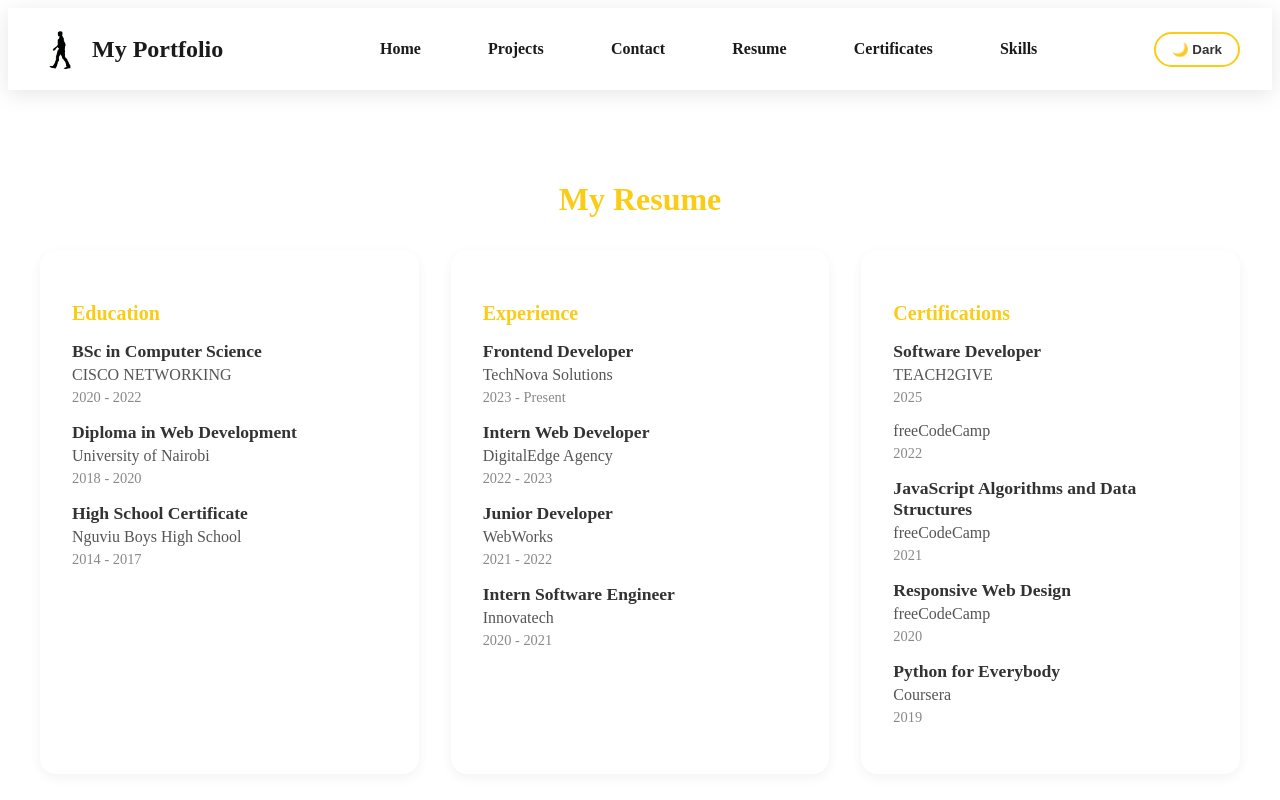
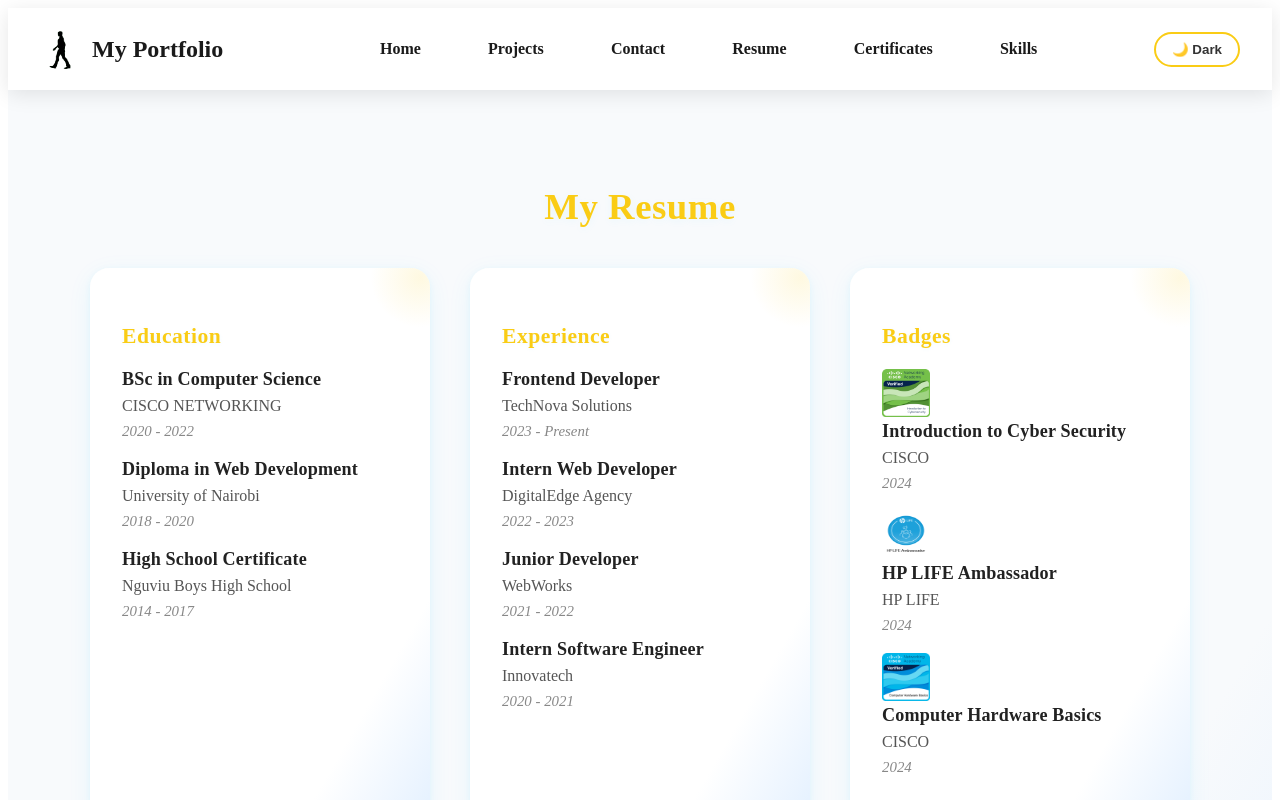
Before and after one commit to rewellnamu/portfolio, an Angular app: page /resume in a window 1280 px wide. Shown: the top 800 px of the page. Built offline with nearby package versions, Linux system fonts and the light colour scheme.

Commit message:
enhance responsiveness and styling of certificates and resume sections; update skills with AWS

```diff
--- a/src/app/components/certificates/certificates.component.scss
+++ b/src/app/components/certificates/certificates.component.scss
@@ -66,3 +66,47 @@
     color: var(--nav-accent);
   }
 }
+
+@media (max-width: 900px) {
+  .certificates-section {
+    padding: 2.5rem 1rem;
+
+    .certificates-grid {
+      gap: 1.2rem;
+      grid-template-columns: 1fr;
+    }
+    .certificate-card {
+      padding: 1rem;
+    }
+  }
+}
+
+@media (max-width: 600px) {
+  .certificates-section {
+    padding: 1.5rem 0.5rem;
+
+    .section-title {
+      font-size: 1.3rem;
+    }
+
+    .certificates-grid {
+      gap: 0.8rem;
+    }
+
+    .certificate-card {
+      padding: 0.7rem;
+      border-radius: 0.7rem;
+
+      h3 {
+        font-size: 1rem;
+      }
+      p,
+      .year {
+        font-size: 0.9rem;
+      }
+    }
+  }
+  .download-link {
+    font-size: 0.95rem;
+  }
+}
--- a/src/app/components/contact/contact.component.scss
+++ b/src/app/components/contact/contact.component.scss
@@ -21,6 +21,7 @@
     .contact-info {
       flex: 1;
       min-width: 250px;
+      font-family:'Courier New', Courier, monospace;
 
       p {
         margin: 0.5rem 0;
--- a/src/app/components/resume/resume.component.html
+++ b/src/app/components/resume/resume.component.html
@@ -22,20 +22,18 @@
       </div>
     </div>
 
-    <!-- Certifications -->
-    <div class="resume-block">
-      <h3 class="resume-heading">Certifications</h3>
-      <div class="resume-item" *ngFor="let cert of certifications">
-        <h4>{{ cert.title }}</h4>
-        <p>{{ cert.issuer }}</p>
-        <span class="date">{{ cert.year }}</span>
-      </div>
-    </div>
-
     <!-- Awards -->
     <div class="resume-block">
       <h3 class="resume-heading">Badges</h3>
       <div class="resume-item" *ngFor="let badge of badges">
+        <img
+          *ngIf="badge.image"
+          [src]="badge.image"
+          [alt]="badge.title + ' badge'"
+          class="badge-img"
+          width="48"
+          height="48"
+        />
         <h4>{{ badge.title }}</h4>
         <p>{{ badge.organization }}</p>
         <span class="date">{{ badge.year }}</span>
--- a/src/app/components/resume/resume.component.scss
+++ b/src/app/components/resume/resume.component.scss
@@ -1,70 +1,113 @@
 .resume-section {
   padding: 4rem 2rem;
-  background-color: var(--bg);
+  background: linear-gradient(120deg, #f8fafc 80%, #e3f0ff 100%);
   color: var(--nav-text);
 
   .section-title {
-    font-size: 2rem;
+    font-size: 2.3rem;
     text-align: center;
     color: var(--nav-accent);
-    margin-bottom: 2rem;
+    margin-bottom: 2.5rem;
+    font-weight: 700;
+    letter-spacing: 0.5px;
+    text-shadow: 0 2px 8px #00c6ff11;
   }
 
   .resume-grid {
     display: grid;
-    grid-template-columns: repeat(auto-fit, minmax(300px, 1fr));
-    gap: 2rem;
+    grid-template-columns: repeat(auto-fit, minmax(320px, 1fr));
+    gap: 2.5rem;
+    max-width: 1100px;
+    margin: 0 auto;
   }
 
   .resume-block {
-    background: #fff;
-    padding: 2rem;
-    border-radius: 1rem;
-    box-shadow: 0 4px 12px rgba(0, 0, 0, 0.05);
+    background: linear-gradient(120deg, #fff 80%, #e3f0ff 100%);
+    padding: 2.2rem 2rem 2rem 2rem;
+    border-radius: 1.2rem;
+    box-shadow: 0 6px 24px 0 #00c6ff13, 0 1.5px 6px #00c6ff11;
+    transition: box-shadow 0.25s, transform 0.18s;
+    position: relative;
+    overflow: hidden;
+
+    &:hover {
+      box-shadow: 0 12px 32px 0 #00c6ff22, 0 3px 12px #00c6ff22;
+      transform: translateY(-4px) scale(1.015);
+    }
+
+    &::before {
+      content: '';
+      position: absolute;
+      top: -40px;
+      right: -40px;
+      width: 100px;
+      height: 100px;
+      background: radial-gradient(circle, #facc15 0%, transparent 70%);
+      opacity: 0.13;
+      z-index: 0;
+    }
 
     .resume-heading {
-      font-size: 1.25rem;
+      font-size: 1.35rem;
       color: var(--nav-accent);
-      margin-bottom: 1rem;
+      margin-bottom: 1.2rem;
+      font-weight: 600;
+      letter-spacing: 0.5px;
+      text-shadow: 0 1px 4px #00c6ff11;
+      position: relative;
+      z-index: 1;
     }
 
     .resume-item {
-      margin-bottom: 1rem;
+      margin-bottom: 1.2rem;
+      position: relative;
+      z-index: 1;
 
       h4 {
         margin: 0;
-        font-size: 1.1rem;
-        color: #333;
+        font-size: 1.13rem;
+        color: #222;
+        font-weight: 600;
+        letter-spacing: 0.01em;
       }
 
       p {
         margin: 0.25rem 0;
         color: #555;
+        font-size: 1rem;
+        line-height: 1.5;
       }
 
       .date {
-        font-size: 0.9rem;
+        font-size: 0.93rem;
         color: #888;
+        font-style: italic;
       }
     }
   }
 
   .download-section {
-    margin-top: 3rem;
+    margin-top: 3.5rem;
     text-align: center;
 
     .btn {
       display: inline-block;
-      padding: 0.75rem 1.5rem;
-      background-color: var(--nav-accent);
+      padding: 0.85rem 2rem;
+      background: linear-gradient(90deg, var(--nav-accent) 60%, #00c6ff 100%);
       color: #000;
-      font-weight: 600;
-      border-radius: 0.5rem;
+      font-weight: 700;
+      border-radius: 0.7rem;
       text-decoration: none;
-      transition: background-color 0.3s ease;
+      font-size: 1.08rem;
+      letter-spacing: 0.03em;
+      box-shadow: 0 2px 12px #00c6ff22;
+      transition: background 0.3s, color 0.2s, box-shadow 0.2s, transform 0.15s;
 
       &:hover {
-        background-color: #facc15;
+        background: linear-gradient(90deg, #00c6ff 60%, var(--nav-accent) 100%);
+        color: #fff;
+        box-shadow: 0 6px 24px #00c6ff33;
+        transform: translateY(-2px) scale(1.06);
       }
     }
   }
--- a/src/app/components/resume/resume.component.ts
+++ b/src/app/components/resume/resume.component.ts
@@ -47,26 +47,25 @@
     },
   ];
 
-  certifications = [
-    { title: 'Software Developer', issuer: 'TEACH2GIVE', year: '2025' },
-    { title: '', issuer: 'freeCodeCamp', year: '2022' },
-    {
-      title: 'JavaScript Algorithms and Data Structures',
-      issuer: 'freeCodeCamp',
-      year: '2021',
-    },
-    { title: 'Responsive Web Design', issuer: 'freeCodeCamp', year: '2020' },
-    { title: 'Python for Everybody', issuer: 'Coursera', year: '2019' },
-  ];
-
   badges = [
     {
       title: 'Introduction to Cyber Security',
       organization: 'CISCO',
       year: '2024',
+      image: '/badges/introduction-to-cybersecurity.png',
     },
-    { title: 'HP LIFE Ambassador', organization: 'HP LIFE', year: '2024' },
-    { title: 'Computer Hardware Basics', organization: 'CISCO', year: '2024' },
+    {
+      title: 'HP LIFE Ambassador',
+      organization: 'HP LIFE',
+      year: '2024',
+      image: '/badges/hp-life.png',
+    },
+    {
+      title: 'Computer Hardware Basics',
+      organization: 'CISCO',
+      year: '2024',
+      image: '/badges/computer-hardware-basics.png',
+    },
   ];
   transcript = [
     {
--- a/src/app/components/skills/skills.component.ts
+++ b/src/app/components/skills/skills.component.ts
@@ -38,7 +38,7 @@
     {
       title: 'Tools & DevOps',
       icon: '/icons/technical-support.png',
-      items: ['Git & GitHub', 'Docker', 'Figma', 'Vercel', 'postman'],
+      items: ['Git & GitHub', 'Docker', 'Figma', 'Vercel', 'postman','AWS'],
     },
     {
       title: 'AI/Other',
```
